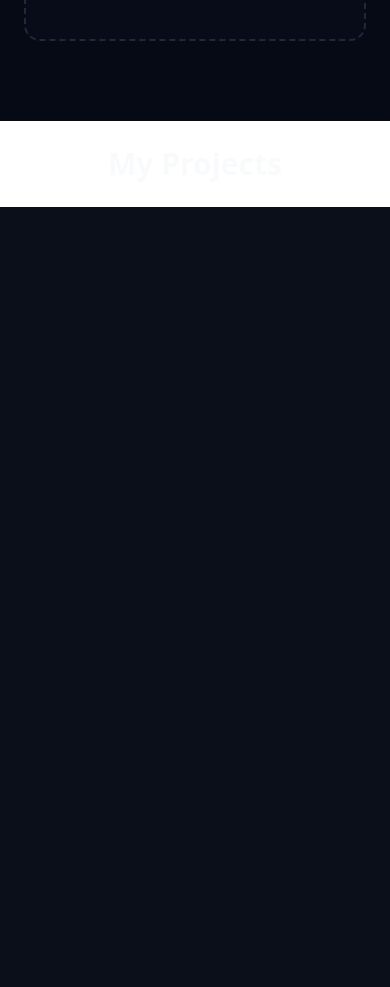
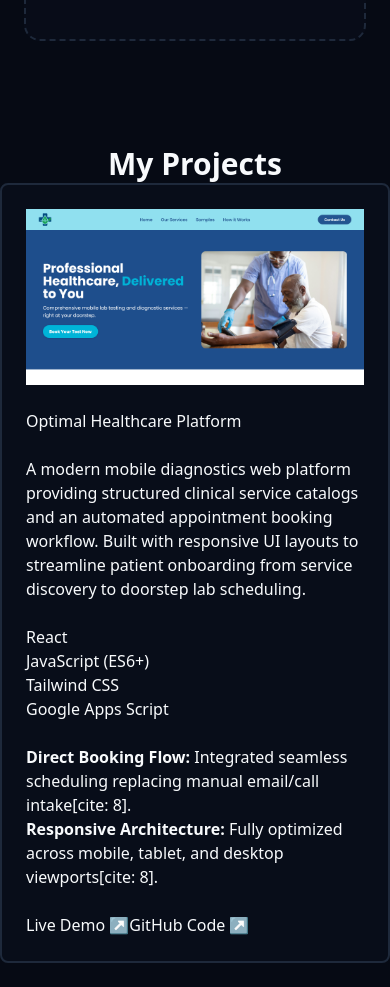
Before and after one commit to Juditho19/Onyejekwe-Judith-Portfolio-Website, a React (Vite) app: page / in a window 390 px wide. Shown: the part 840-1827 px from the top of the page. Before the commit the page ends 1047 px from the top, so only its background shows below. Built offline with nearby package versions, Linux system fonts and the light colour scheme.

Commit message:
still on projects

```diff
--- a/src/App.jsx
+++ b/src/App.jsx
@@ -22,7 +22,7 @@ function App() {
       <Hero />
       <Projects className="bg-white text-text-primary" />
       {/*
-        <Projects />
+
         <Testimonial />
         <Contact /> */}
       </main>
--- a/src/components/Projects.jsx
+++ b/src/components/Projects.jsx
@@ -1,13 +1,48 @@
 import React from 'react'
 import styles from './style.mjs';
+import project1 from '../assets/projects/project1.png';
 
 const Projects = () => {
   return (
     <section id="projects"
-      className={`bg-white w-full flex justify-center items-center ${styles.paddingY} bg-base text-text-primary`}>
-      <h2 className={styles.heading2} >
+      className={`bg-base w-full flex flex-col justify-center items-center ${styles.paddingY} bg-base text-text-primary`}>
+      <h2 className={`${styles.heading2}`}  >
         My Projects
       </h2>
+      {/* card section for project */}
+      <article  className="w-full max-w-4xl flex flex-col md:flex-row gap-6 p-6 rounded-lg border-2 border-surface-border bg-surface/30">
+        <img src={project1} alt="Project 1 " />
+        <h3>Optimal Healthcare Platform</h3>
+        {/* summary */}
+        <p>
+         A modern mobile diagnostics web platform providing structured clinical service catalogs and an automated appointment booking workflow. Built with responsive UI layouts to streamline patient onboarding from service discovery to doorstep lab scheduling.
+        </p>
+
+        <ul aria-label="Technologies used">
+          <li>React</li>
+          <li>JavaScript (ES6+)</li>
+          <li>Tailwind CSS</li>
+          <li>Google Apps Script</li>
+        </ul>
+
+        <ul aria-label="key outcomes">
+          <li>
+            <strong>Direct Booking Flow:</strong> Integrated seamless scheduling replacing manual email/call intake[cite: 8].
+          </li>
+          <li>
+            <strong>Responsive Architecture:</strong> Fully optimized across mobile, tablet, and desktop viewports[cite: 8].
+          </li>
+        </ul >
+
+        <div>
+          <a href="#" target="_blank" rel="noopener noreferrer">
+            Live Demo ↗
+          </a>
+          <a href="#" target="_blank" rel="noopener noreferrer">
+            GitHub Code ↗
+          </a>
+        </div>
+      </article>
     </section>
   )
 }
--- a/src/components/style.mjs
+++ b/src/components/style.mjs
@@ -2,7 +2,7 @@ const styles = {
   boxWidth: "xl:max-w-[1280px] w-full",
 
   heading1: "text-4xl font-semibold leading-tight sm:text-5xl lg:text-6xl text-text-primary",
-  heading2: "text-3xl font-semibold leading-tight sm:text-4xl lg:text-5xl text-text-primary ",
+  heading2: "text-3xl font-semibold leading-tight sm:text-4xl lg:text-5xl text-text-primary",
   paragraph: "text-base font-medium leading-7 text-text-muted sm:text-lg max-w-2xl",
 
   flexCenter: "flex justify-center items-center",
--- a/src/index.css
+++ b/src/index.css
@@ -9,6 +9,8 @@
   --color-surface: #0E1626;
   --color-surface-border: #1E293B;
   --color-buttons: #0284C7;
+  /* --color-midnight: #0F172A; */
+  --color-card-deck: #1E293B;
 
   --color-text-primary: #F8FAFC;
   --color-text-muted: #94A3B8;
```
Also changed, not shown: src/assets/projects/project1.png (added).
